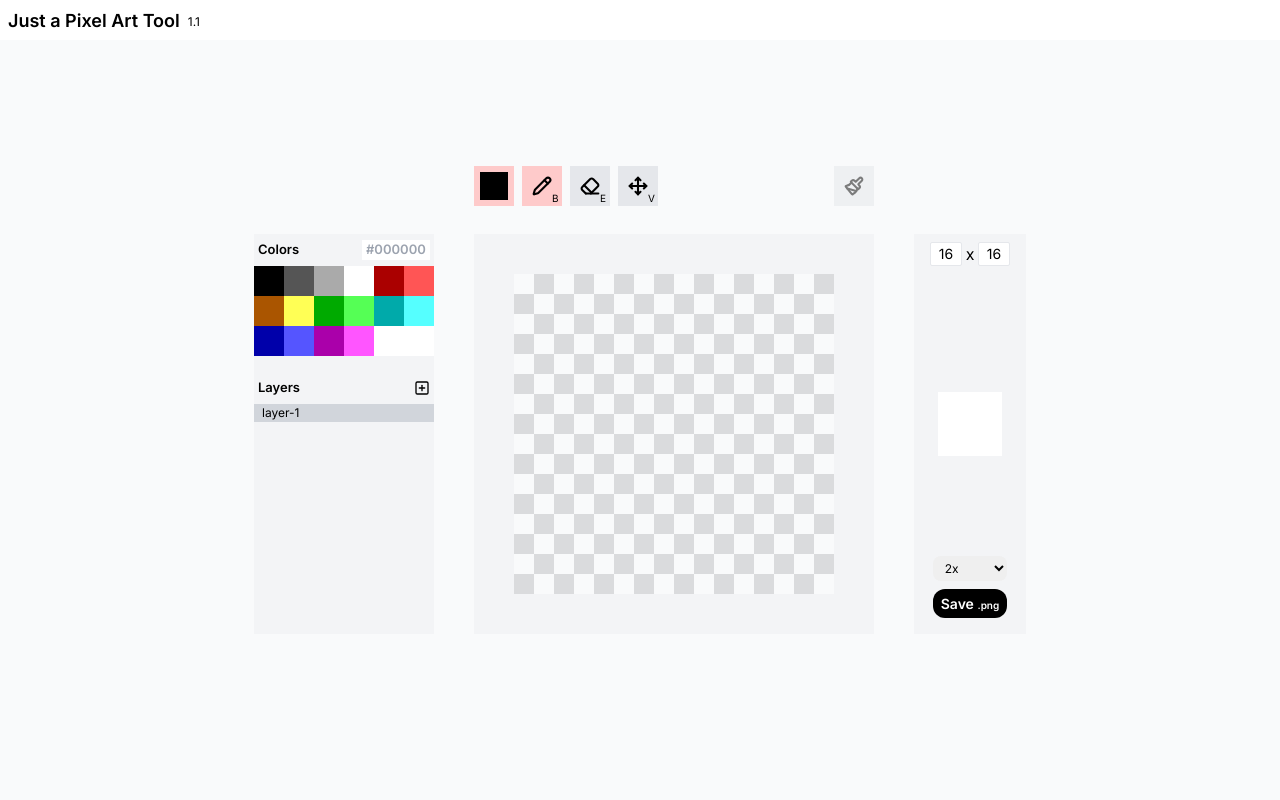
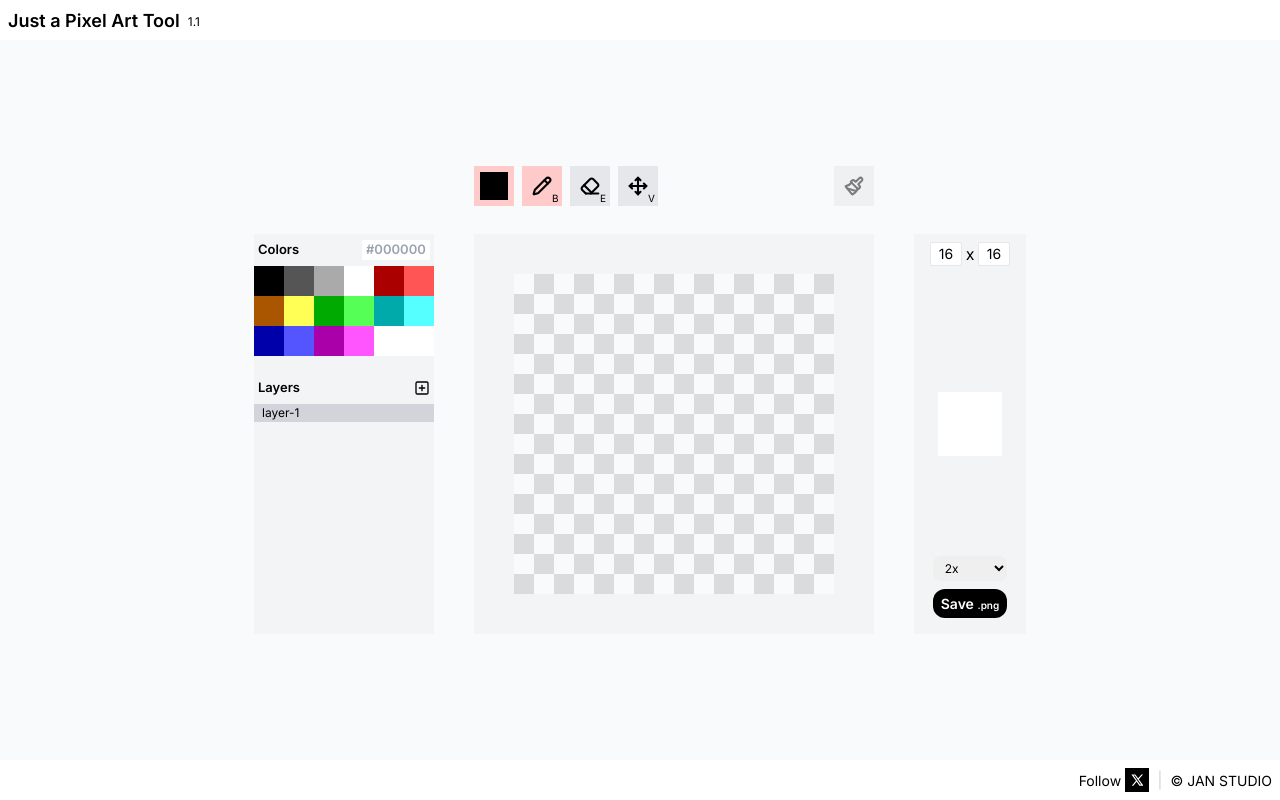
Before and after one commit to qilei0529/pixel-maker, a Next.js app: page / in a window 1280 px wide. Built offline with nearby package versions, Linux system fonts and the light colour scheme.

Commit message:
feat: add copy

```diff
--- a/app/page.tsx
+++ b/app/page.tsx
@@ -1,5 +1,6 @@
 import { version } from "@/lib/utils"
 import MainView from "./views/main"
+import { Icons } from "@/shared/icons"
 
 export default function Home() {
   return (
@@ -9,6 +10,21 @@ export default function Home() {
         <span className="text-[12px] mt-1">{version}</span>
       </div>
       <MainView />
+      <div className="absolute bottom-0 w-screen left-0 z-10 h-[40px] flex flex-row items-center p-2 space-x-2 bg-white">
+        <div className="flex-1"></div>
+        <div className="flex flex-row items-center space-x-1">
+          <span className="text-[14px]">Follow</span>
+          <a
+            href="https://x.com/qilei"
+            className="flex flex-row items-center justify-center text-[12px] w-6 h-6 bg-black hover:bg-blue-600 text-white"
+            target="_blank"
+          >
+            <Icons.twitter className="w-3 h-3 text-white" />
+          </a>
+        </div>
+        <div className="text-gray-300">|</div>
+        <span className="text-[14px] ">© JAN STUDIO</span>
+      </div>
     </main>
   )
 }
--- a/shared/icons.tsx
+++ b/shared/icons.tsx
@@ -17,4 +17,24 @@ export const Icons = {
   move: Move,
 
   create: SquarePlus,
+
+  twitter: ({ ...props }: LucideProps) => (
+    <svg
+      focusable="false"
+      aria-hidden="true"
+      data-prefix="fab"
+      data-icon="twitter"
+      viewBox="0 0 16 16"
+      role="img"
+      xmlns="http://www.w3.org/2000/svg"
+      {...props}
+    >
+      <path
+        fillRule="evenodd"
+        clipRule="evenodd"
+        d="M0.5 0.5H5.75L9.48421 5.71053L14 0.5H16L10.3895 6.97368L16.5 15.5H11.25L7.51579 10.2895L3 15.5H1L6.61053 9.02632L0.5 0.5ZM12.0204 14L3.42043 2H4.97957L13.5796 14H12.0204Z"
+        fill="currentColor"
+      ></path>
+    </svg>
+  ),
 }
```
